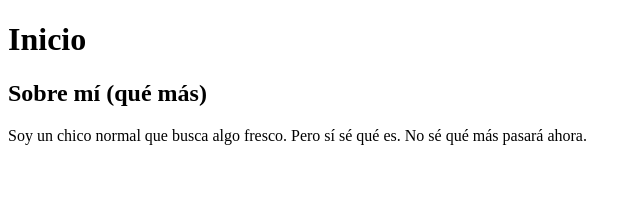
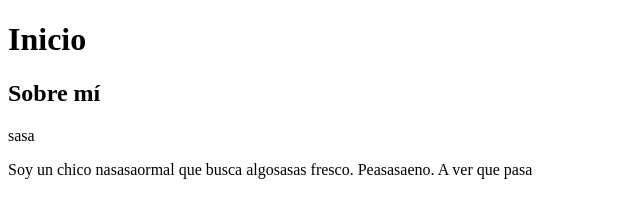
Before and after one commit to alanvazquez/alanvazquez, a plain HTML site: page index.html in a window 1280 px wide. Shown: the whole page, without its empty margins (0-640 px from the left). Drawn offline with Linux system fonts and the light colour scheme.

Commit message:
Edición loca

```diff
--- a/index.html
+++ b/index.html
@@ -8,8 +8,8 @@
 
   <body>
     <h1>Inicio</h1>
-    <h2>Sobre mí (qué más)</h2>
-    <p>Soy un chico normal que busca algo fresco. Pero sí sé qué es. No sé qué más pasará ahora.</p>
+    <h2>Sobre mí</h2>sasa
+    <p>Soy un chico nasasaormal que busca algosasas fresco. Peasasaeno. A ver que pasa</p>
   </body>
 
 </html>
```
